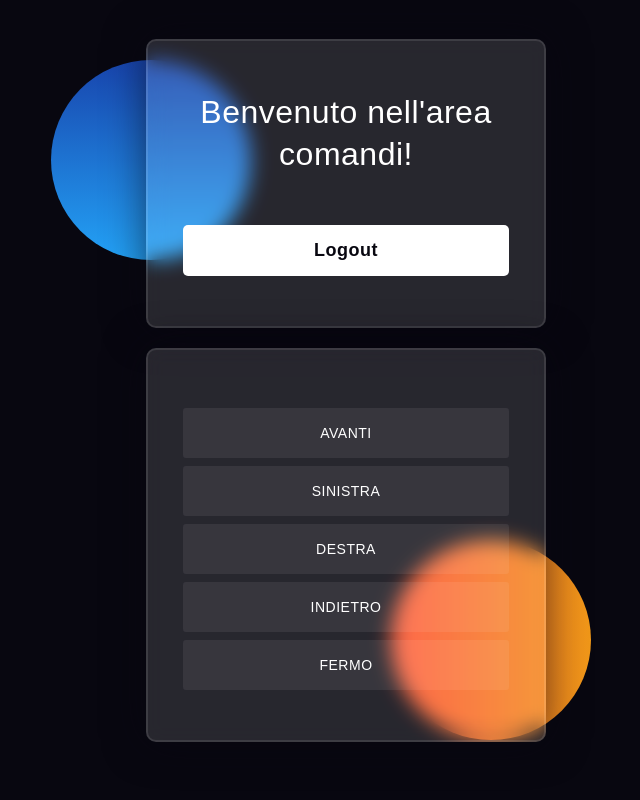
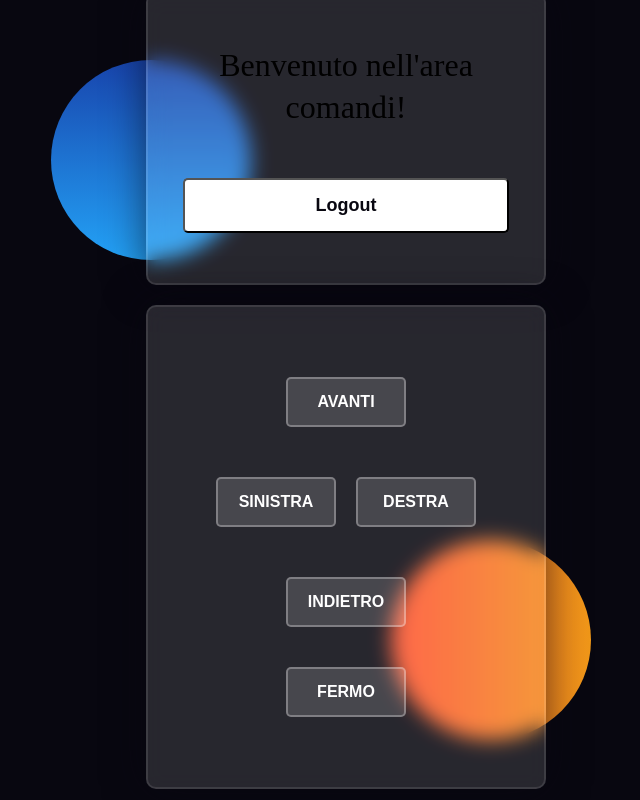
Before and after one commit to MichelaBorile/Alphabot_, a Flask app: page /control in a window 1280 px wide. Shown: the whole page, without its empty margins (294-934 px from the left). Run offline with Flask 3, Linux system fonts and the light colour scheme.

Commit message:
Update style.css
Signed-off-by: MichelaBorile <145033694+MichelaBorile@users.noreply.github.com>

```diff
--- a/ComandiAlphbot/static/style.css
+++ b/ComandiAlphbot/static/style.css
@@ -51,15 +51,10 @@
   border: 2px solid rgba(255, 255, 255, 0.1);
   box-shadow: 0 0 40px rgba(8, 7, 16, 0.6);
   padding: 50px 35px;
-  margin-bottom: 20px; /* Spazio tra i form */
-}
-
-form * {
-  font-family: 'Poppins', sans-serif;
-  color: #ffffff;
-  letter-spacing: 0.5px;
-  outline: none;
-  border: none;
+  margin-bottom: 20px;
+  display: flex;
+  flex-direction: column;
+  align-items: center;
 }
 
 form h3 {
@@ -69,27 +64,57 @@
   text-align: center;
 }
 
-label {
-  display: block;
-  margin-top: 30px;
-  font-size: 16px;
-  font-weight: 500;
+.row {
+  display: flex;
+  justify-content: center;
+  align-items: center;
+  margin: 10px 0;
 }
 
-input {
-  display: block;
-  height: 50px;
-  width: 100%;
-  background-color: rgba(255, 255, 255, 0.07);
-  border-radius: 3px;
-  padding: 0 10px;
-  margin-top: 8px;
-  font-size: 14px;
-  font-weight: 300;
+.btn-comando {
+  width: 120px;  /* Cambiato per renderlo più largo */
+  height: 50px;  /* Cambiato per rendere il pulsante più rettangolare */
+  background-color: rgba(255, 255, 255, 0.15);
+  border: 2px solid rgba(255, 255, 255, 0.3);
+  border-radius: 5px; /* Bordo rettangolare con angoli smussati */
+  color: #fff;
+  font-size: 16px;
+  font-weight: bold;
+  text-align: center;
+  cursor: pointer;
+  margin: 10px;
+  transition: background-color 0.3s;
 }
 
-::placeholder {
-  color: #e5e5e5;
+.btn-comando:hover {
+  background-color: rgba(255, 255, 255, 0.3);
+}
+
+.btn-comando:active {
+  background-color: rgba(255, 255, 255, 0.5);
+}
+
+/* Disposizione a croce dei pulsanti */
+.row:first-child {
+  margin-bottom: 20px;
+}
+
+.row:nth-child(2) {
+  margin-bottom: 20px;
+}
+
+form .center-btn {
+  width: 120px;  /* Cambiato per mantenere la coerenza con i pulsanti */
+  height: 50px;
+  background-color: rgba(255, 255, 255, 0.15);
+  border: 2px solid rgba(255, 255, 255, 0.3);
+  border-radius: 5px;
+  color: #fff;
+  font-size: 18px;
+  font-weight: bold;
+  text-align: center;
+  cursor: pointer;
+  margin: 10px;
 }
 
 button {
```
Also changed, not shown: other parts of ComandiAlphbot/static/style.css (+1 -60 lines).
